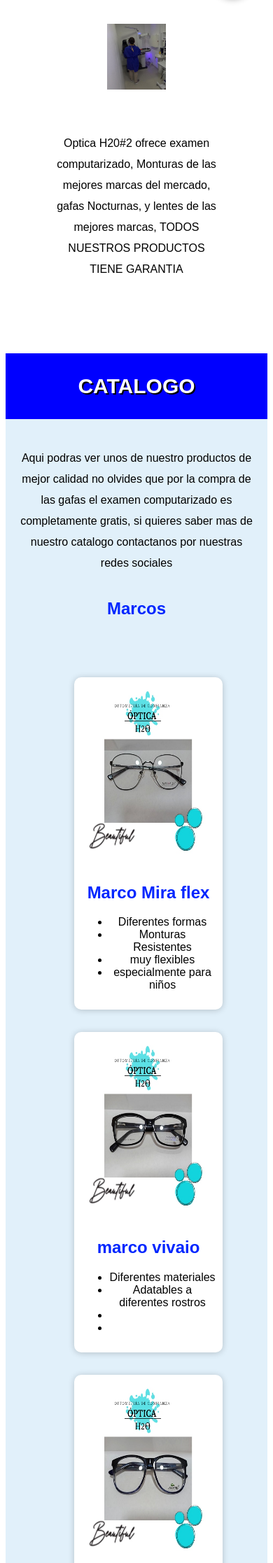
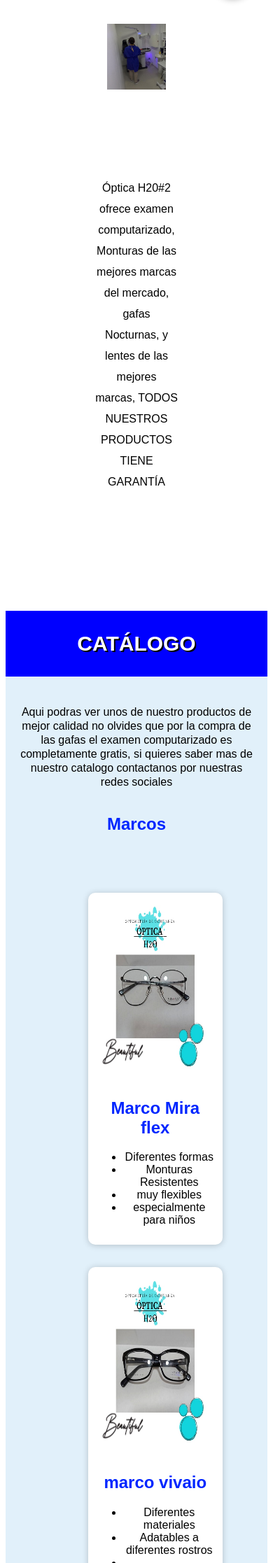
Before and after one commit to david22052005/Optica, a PHP site: page / in a window 390 px wide; the page is wider, and only the part inside the window is pictured. Shown: the part 816-3050 px from the top of that part at 70% size. Run offline with PHP 8.4, Linux system fonts and the light colour scheme; some libraries are stand-ins or nearby versions.

Commit message:
mejoras en le lado movil

```diff
--- a/css/estilos.css
+++ b/css/estilos.css
@@ -42,7 +42,14 @@ html{
     display: flex;
     width: 100%;
     justify-content: space-around;
+
     /*position: fixed;*/
+}
+.active{
+    background-color: #ffffff;
+    color: #0df053;
+    border-radius: 10px;
+
 }
 
 .tittle_h1 {
@@ -72,7 +79,7 @@ html{
 
 }
 .parrafo_inicio p{
-    padding: 2em;
+    padding: 4em;
     text-align: center;
     color: #ffffff;
 
@@ -152,7 +159,7 @@ html{
     }
     .sobre_nosotros p{
         text-align: center;
-        padding: 1em;
+        padding: 5em;
         line-height: 30px;
     }
 
@@ -204,7 +211,7 @@ html{
 }
 .Catalogo p{
     text-align: center;
-    padding: 1em;
+    padding: 3em;
     line-height: 30px;
 }
 /*lugares donde puede encontrar*/
@@ -307,7 +314,7 @@ footer-content {
         position: absolute;
         top: 0;
         left: 0;
-        height: 100vh;
+        height: 100%;
         width: 50%;
         background-color: rgb(198, 218, 223);
         z-index: 1;
@@ -340,6 +347,9 @@ footer-content {
         font-size: 1.7em;
         display: none;
     }
+    .active{
+
+    }
     .parrafo{
         display: none;
     }
@@ -355,8 +365,17 @@ footer-content {
     }
     .card{
         margin-left: 50px;
+        margin-left: 25%;
     }
     .none{
         display: none;
     }
+    .Catalogo p{
+        text-align: center;
+        padding: 1em;
+        line-height: 20px;
+    }
+    .subtitle{
+        display: none;
+    }
 }
--- a/index.html
+++ b/index.html
@@ -19,9 +19,9 @@
         <nav class="navbar">
             <img src="./Imagenes/WhatsApp Image 2022-09-26 at 19.36.18.jpeg" alt="">
             <ul class="menu" id="menu">
-                <li><a class="active" href="#sobre_nosotros">sobre nosotros</a></li>
-                <li><a href="#Catalogo">catalogo</a></li>
-                <li><a href="#Donde_estamos">donde estamos</a></li>
+                <li><a class="active" href="#sobre_nosotros">Sobre nosotros</a></li>
+                <li><a class="active" href="#Catalogo">Catálogo</a></li>
+                <li><a class="active" href="#Donde_estamos">Donde estamos</a></li>
             </ul>
             <div class="toggle-menu">
                 <i class="fas fa-bars" id="toggle_open"></i>
@@ -56,15 +56,15 @@
             </div>
 
 
-            <p>Optica H20#2 ofrece examen computarizado, Monturas de las mejores marcas del mercado,
-                gafas Nocturnas, y lentes de las mejores marcas, TODOS NUESTROS PRODUCTOS TIENE GARANTIA
+            <p>Óptica H20#2 ofrece examen computarizado, Monturas de las mejores marcas del mercado,
+            gafas Nocturnas, y lentes de las mejores marcas, TODOS NUESTROS PRODUCTOS TIENE GARANTÍA
             </p>
         </div>
 
 
     </section>
     <section class="Catalogo" id="Catalogo">
-        <h1 class="tittle_h1">Catalogo</h1>
+        <h1 class="tittle_h1">Catálogo</h1>
 
         <p>Aqui podras ver unos de nuestro productos de mejor calidad no olvides que por la compra de las gafas
             el examen computarizado es completamente gratis, si quieres saber mas de nuestro catalogo contactanos
@@ -189,7 +189,7 @@
             referrerpolicy="no-referrer-when-downgrade"></iframe>
 
         <div class="container">
-            <h1 class="subtitle">LUGARES DONDE PUEDE ENCONTRAR CUENTRO PRODUCTO <span class="decoracion">LUGARES
+            <h1 class="subtitle">LUGARES DONDE PUEDE ENCONTRAR NUESTROS PRODUCTO <span class="decoracion">LUGARES
                     OFICIALES.</span></h1>
         </div>
 
```
